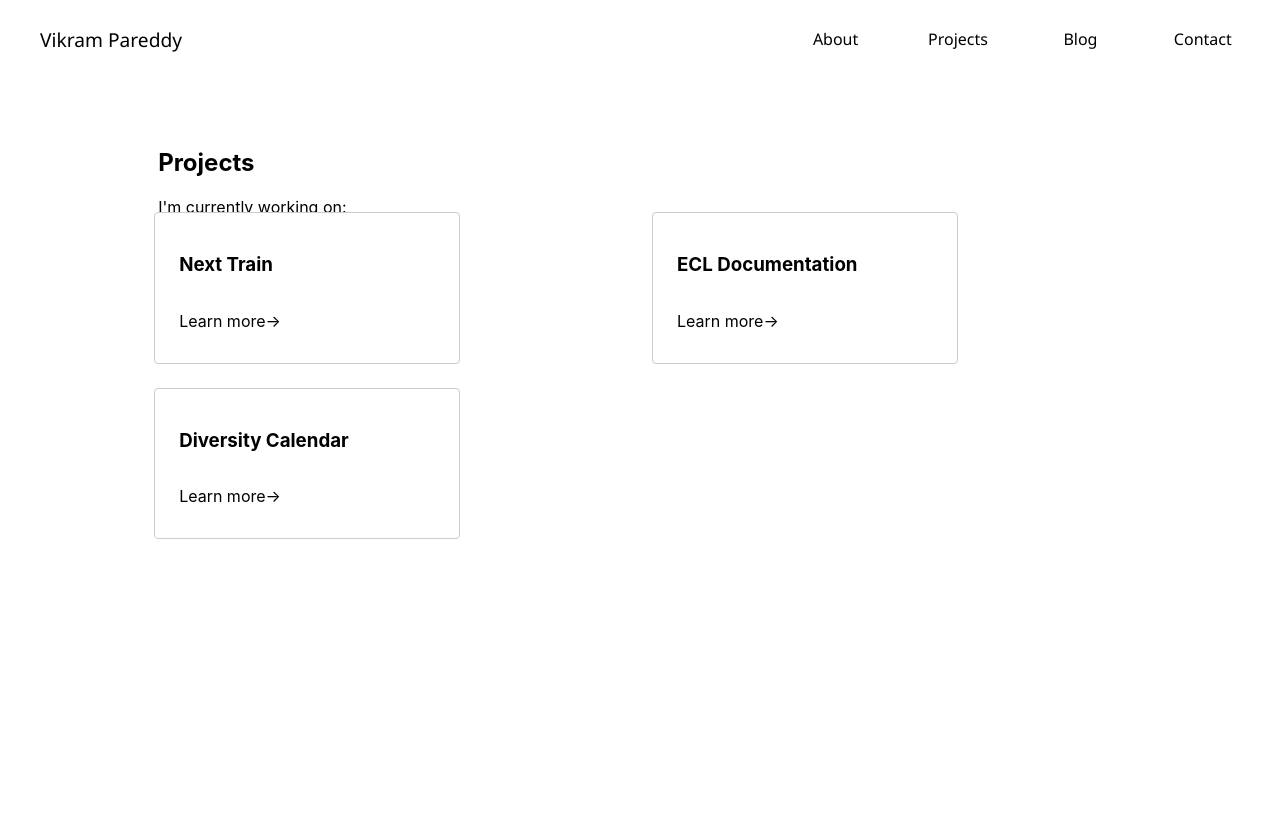
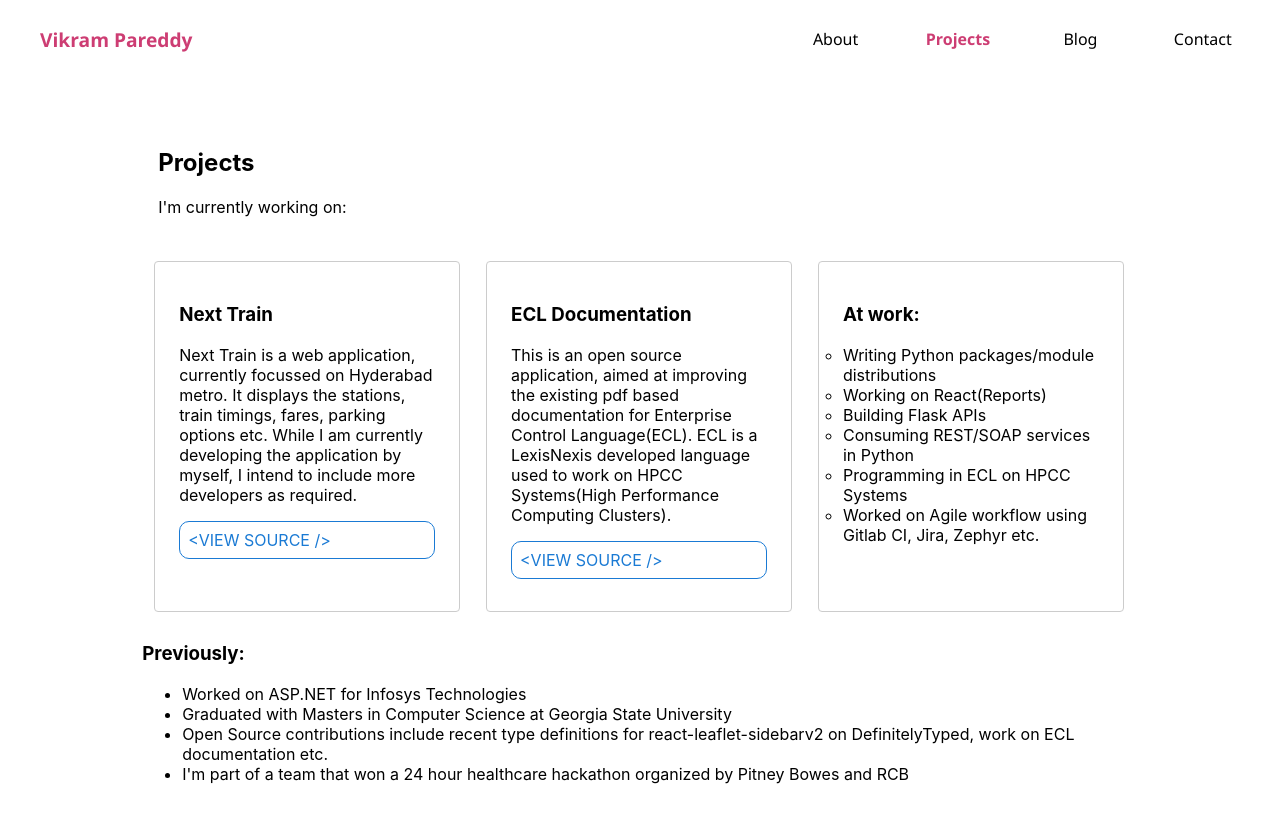
Before and after one commit to vikram-gsu/portfolio, a React (Create React App) app: page /projects in a window 1280 px wide. Shown: the top 822 px of the page. Before the commit the page ends 800 px from the top, so only its background shows below. Built offline with nearby package versions, Linux system fonts and the light colour scheme.

Commit message:
Completed Projects page

```diff
--- a/src/components/CommonComponents/LearnMoreBox.module.css
+++ b/src/components/CommonComponents/LearnMoreBox.module.css
@@ -31,3 +31,7 @@
   color: #CD3D73;
   font-style: italic;
 }
+.box:hover h3 {
+  color: #CD3D73;
+  font-style: italic;
+}
--- a/src/components/CommonComponents/LinkButtonBox.tsx
+++ b/src/components/CommonComponents/LinkButtonBox.tsx
@@ -1,16 +1,23 @@
-import * as React from 'react';
-import styles from './LearnMoreBox.module.css';
-import {Link} from 'react-router-dom';
+import * as React from "react";
+import styles from "./LinkButtonsBox.module.css";
+import { Link } from "react-router-dom";
 
 interface LinkButtonBoxProps {
-  href: string;
+  id:string;
+  applicationUrl: string;
+  gitlabUrl: string;
+  disabled?: boolean;
   children: React.ReactElement | Array<React.ReactElement>;
 }
-const LinkButtonBox = (props:LinkButtonBoxProps) => (
-  <Link className={styles.box} to={props.href}>
+const LinkButtonBox = (props: LinkButtonBoxProps) => (
+  <Link className={styles.box} to={props.applicationUrl} id={props.id}>
     {props.children}
-    <div className={styles.learnMore}>Learn more→</div>
+    {!props.disabled && (
+      <div className={styles.links}>
+        <a href="#">{"<VIEW SOURCE />"}</a>
+      </div>
+    )}
   </Link>
-)
+);
 
 export default LinkButtonBox;
--- a/src/components/CommonComponents/LinkButtonsBox.module.css
+++ b/src/components/CommonComponents/LinkButtonsBox.module.css
@@ -20,14 +20,45 @@
 }
 
 .box h3 {
-  margin-top: 8px;
+  margin-top: 0.5em;
 }
 
 .box .learnMore {
   padding-top:1em;
 }
+.box .links {
+  display:flex;
+  flex-direction: row;
+  justify-content: space-evenly;
+  padding-top:1em;
+}
 
-.box:hover .learnMore {
+.box:hover h3 {
   color: #CD3D73;
   font-style: italic;
 }
+
+.box .links a:hover {
+  font-style: italic;
+  color: rgb(26, 122, 212);
+}
+
+.box .links a {
+  text-decoration: none;
+  padding:0.5em;
+  width: 100%;
+  color: rgb(26, 122, 212);
+  border: 1px solid rgb(26, 122, 212);;
+  background: white;
+  border-radius: 10px;
+}
+
+.box h3 +ul {
+  list-style-type: circle;
+  padding:0;
+  margin:0;
+}
+.box h3 + ul > li:hover {
+  color: #CD3D73;
+  font-style: italic;
+}
--- a/src/components/Nav/NavbarWithFlex.css
+++ b/src/components/Nav/NavbarWithFlex.css
@@ -37,7 +37,8 @@
   font-weight: bolder;
 }
 
-.Nav > li> a:active {
+.active {
+  color: #CD3D73 !important;
   font-weight: bolder;
 }
 .Nav >li:last-child {
--- a/src/components/Nav/Navigation.tsx
+++ b/src/components/Nav/Navigation.tsx
@@ -5,11 +5,11 @@ import {NavLink} from 'react-router-dom';
 export const Navigation = () => (
   <nav>
     <ul className="Nav">
-      <li className='title'><NavLink to="/about">Vikram Pareddy</NavLink></li>
-      <li><NavLink to="/about">About</NavLink></li>
-      <li><NavLink to="/projects">Projects</NavLink></li>
-      <li><NavLink to="/blog">Blog</NavLink></li>
-      <li><NavLink to="/contact">Contact</NavLink></li>
+      <li className='title'><NavLink to="/" activeClassName="active">Vikram Pareddy</NavLink></li>
+      <li><NavLink to="/about" activeClassName="active">About</NavLink></li>
+      <li><NavLink to="/projects" activeClassName="active">Projects</NavLink></li>
+      <li><NavLink to="/blog" activeClassName="active">Blog</NavLink></li>
+      <li><NavLink to="/contact" activeClassName="active">Contact</NavLink></li>
     </ul>
   </nav>
 )
--- a/src/components/Projects/Projects.module.css
+++ b/src/components/Projects/Projects.module.css
@@ -22,10 +22,25 @@
   /* border: 1px solid green; */
   grid-area: innerContent;
   display: grid;
-  grid-template: 1fr 1fr/1fr 1fr;
-
+  grid-template: 1fr 1fr/1fr 1fr 1fr;
+  grid-template-areas:
+    "project-1 project-2 project-3"
+    "previous-work previous-work previous-work";
 }
 
+#project1 {
+  grid-area: project-1;
+}
+#project2 {
+  grid-area: project-2;
+}
+#project3 {
+  grid-area: project-3;
+}
+
+.previousWork {
+  grid-area: previous-work;
+}
 
 
 /* .box {
--- a/src/components/Projects/Projects.tsx
+++ b/src/components/Projects/Projects.tsx
@@ -10,15 +10,37 @@ export const Projects = () => (
     </div>
 
     <div className={styles.contentData}>
-      <LinkButtonBox href="#">
+      <LinkButtonBox applicationUrl="" gitlabUrl="" id="project1">
         <h3>Next Train</h3>
+        <div>Next Train is a web application, currently focussed on Hyderabad metro. It displays the stations, train timings, fares, parking options etc. While I am currently developing the application by myself, I intend to include more developers as required.</div>
       </LinkButtonBox>
-      <LinkButtonBox href="#">
+      <LinkButtonBox applicationUrl="" gitlabUrl="" id="project2">
         <h3>ECL Documentation</h3>
+        <div>This is an open source application, aimed at improving the existing pdf based documentation for Enterprise Control Language(ECL).
+        ECL is a LexisNexis developed language used to work on HPCC Systems(High Performance Computing Clusters).
+        </div>
       </LinkButtonBox>
-      <LinkButtonBox href="#">
-        <h3>Diversity Calendar</h3>
+      <LinkButtonBox applicationUrl="" gitlabUrl="" disabled={true} id="project3">
+        <h3>At work:</h3>
+          <ul>
+            <li>Writing Python packages/module distributions</li>
+            <li>Working on React(Reports)</li>
+            <li>Building Flask APIs</li>
+            <li>Consuming REST/SOAP services in Python</li>
+            <li>Programming in ECL on HPCC Systems</li>
+            <li>Worked on Agile workflow using Gitlab CI, Jira, Zephyr etc.</li>
+          </ul>
       </LinkButtonBox>
+
+      <div className={styles.previousWork}>
+        <h3>Previously:</h3>
+        <ul>
+          <li>Worked on ASP.NET for Infosys Technologies</li>
+          <li>Graduated with Masters in Computer Science at Georgia State University</li>
+          <li>Open Source contributions include recent type definitions for react-leaflet-sidebarv2 on DefinitelyTyped, work on ECL documentation etc.</li>
+          <li>I'm part of a team that won a 24 hour healthcare hackathon organized by Pitney Bowes and RCB</li>
+        </ul>
+      </div>
     </div>
   </div>
 );
```
